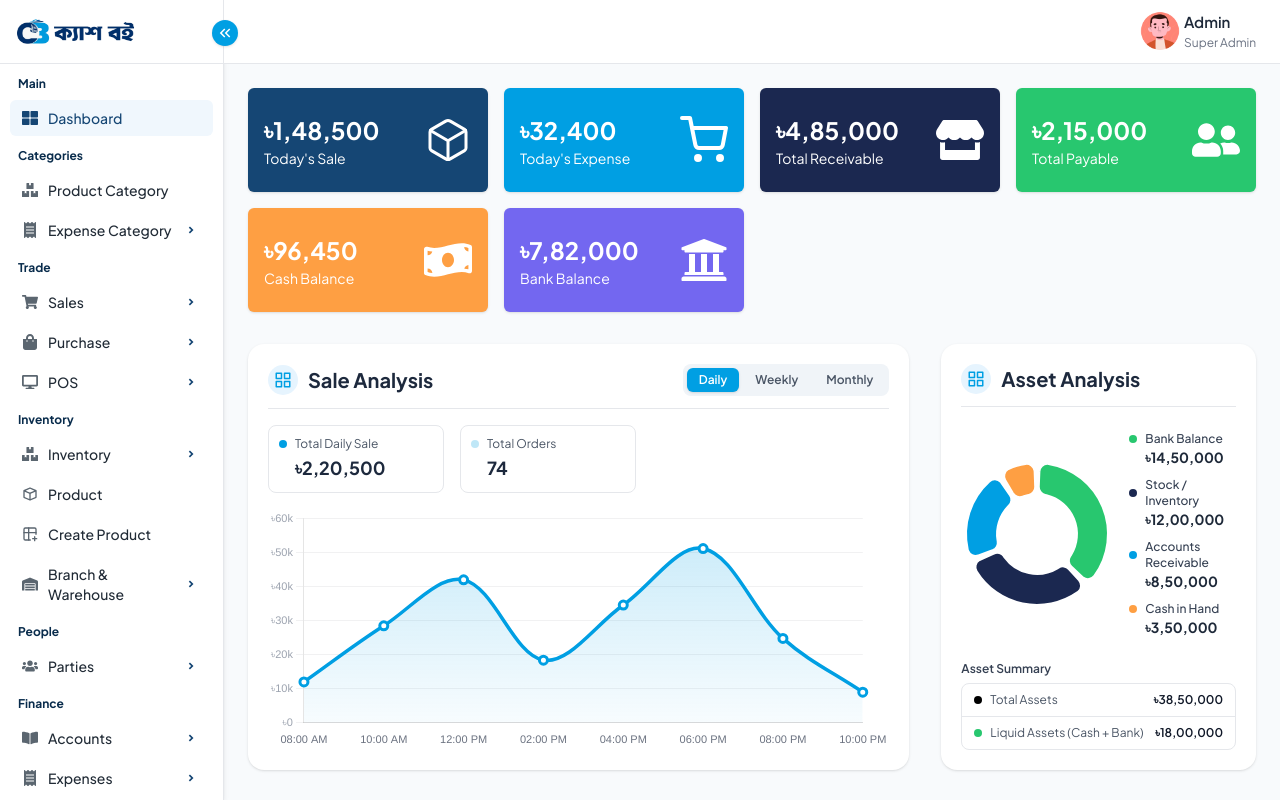
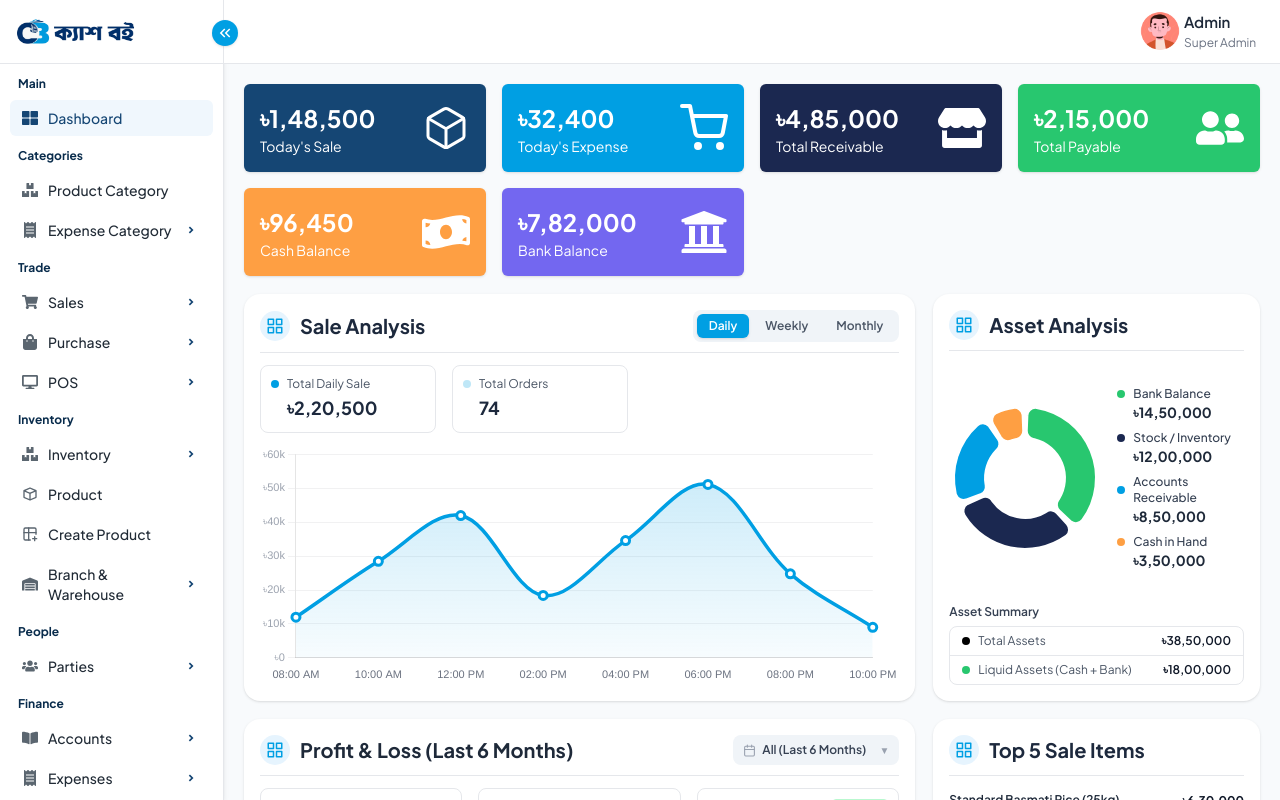
Before and after one commit to Snarecore/Inventory-System, a React (Vite) app: page /admin in a window 1280 px wide. Built offline with nearby package versions, Linux system fonts and the light colour scheme.

Commit message:
fix: dashboard some design related issue

```diff
--- a/src/pages/admin/inventory/create-product/components/ProductForm.tsx
+++ b/src/pages/admin/inventory/create-product/components/ProductForm.tsx
@@ -48,7 +48,7 @@ const initialFieldValues: ProductFormState = {
     unit: "",
     secondary_unit: "",
     secondary_price: "",
-    quantity: "0",
+    quantity: "",
     buy_price: "",
     sell_price: "",
     pcode: "",
@@ -390,7 +390,7 @@ const CreateProductForm = () => {
 
             let cleanQuantity = prev.quantity;
             if (!allowDec && cleanQuantity.includes('.')) {
-                cleanQuantity = cleanQuantity.split('.')[0] || "0";
+                cleanQuantity = cleanQuantity.split('.')[0] || "";
             }
 
             return {
@@ -408,7 +408,7 @@ const CreateProductForm = () => {
         if (!checked) {
             setFieldValues((prev) => ({
                 ...prev,
-                quantity: prev.quantity.includes('.') ? (prev.quantity.split('.')[0] || "0") : prev.quantity
+                quantity: prev.quantity.includes('.') ? (prev.quantity.split('.')[0] || "") : prev.quantity
             }));
         }
     };
--- a/src/pages/admin/main/admin-dashboard/Dashboard.tsx
+++ b/src/pages/admin/main/admin-dashboard/Dashboard.tsx
@@ -9,10 +9,10 @@ import { mockKpiData } from './data/mockDashboardData';
 
 const AdminDashboard: React.FC = () => {
   return (
-    <div className="flex flex-col gap-8 p-6 bg-[#f8fafc]">
+    <div className="flex flex-col gap-4 sm:gap-4.5 p-4 sm:p-5 bg-[#f8fafc]">
       <KpiCardsGrid data={mockKpiData} />
 
-      <div className="grid grid-cols-1 lg:grid-cols-12 gap-8 items-stretch">
+      <div className="grid grid-cols-1 lg:grid-cols-12 gap-4 sm:gap-4.5 items-stretch">
         <div className="col-span-12 lg:col-span-8 flex flex-col h-full">
           <SaleAnalysisChart />
         </div>
@@ -21,7 +21,7 @@ const AdminDashboard: React.FC = () => {
         </div>
       </div>
 
-      <div className="grid grid-cols-1 lg:grid-cols-12 gap-8 items-stretch">
+      <div className="grid grid-cols-1 lg:grid-cols-12 gap-4 sm:gap-4.5 items-stretch">
         <div className="col-span-12 lg:col-span-8 flex flex-col h-full">
           <ProfitLossChart />
         </div>
--- a/src/pages/admin/main/admin-dashboard/components/AssetAnalysisChart.tsx
+++ b/src/pages/admin/main/admin-dashboard/components/AssetAnalysisChart.tsx
@@ -70,24 +70,24 @@ export const AssetAnalysisChart: React.FC = () => {
   }));
 
   return (
-    <div className="w-full h-full bg-white p-5 rounded-2xl shadow-sm flex flex-col justify-between">
+    <div className="w-full h-full bg-white p-4 rounded-2xl shadow-sm flex flex-col justify-between">
       <div>
-        <div className="flex items-center gap-2.5 mb-3">
+        <div className="flex items-center gap-2.5 mb-2.5">
           <span className="bg-[#e6f4fe] text-[#009fe3] p-1.5 rounded-full">
             <FiGrid size={18} />
           </span>
           <p className="text-xl font-bold">Asset Analysis</p>
         </div>
 
-        <div className="border-b border-gray-200 mb-4"></div>
+        <div className="border-b border-gray-200 mb-3"></div>
       </div>
 
-      <div className="flex items-center justify-between gap-4 my-auto py-2">
+      <div className="flex items-center justify-between gap-4 my-auto py-1">
         <div className="h-36 w-36 sm:h-38 sm:w-38 shrink-0">
           <Doughnut data={data} options={options} />
         </div>
 
-        <div className="space-y-2.5 flex-1">
+        <div className="space-y-2 flex-1">
           {legendItems.map((item, index: number) => (
             <div key={index} className="flex flex-col">
               <div className="flex items-center gap-2 text-xs text-gray-600">
@@ -105,10 +105,10 @@ export const AssetAnalysisChart: React.FC = () => {
         </div>
       </div>
 
-      <div className="mt-4">
+      <div className="mt-3">
         <p className="text-xs font-semibold text-gray-700">Asset Summary</p>
         <div className="border border-gray-200 mt-1.5 rounded-lg text-xs overflow-hidden">
-          <div className="flex items-center justify-between border-b border-gray-200 px-3 py-2">
+          <div className="flex items-center justify-between border-b border-gray-200 px-3 py-1.5">
             <p className="flex items-center gap-2 text-gray-600">
               <span className="w-2 h-2 rounded-full inline-block bg-black"></span>
               Total Assets
@@ -116,7 +116,7 @@ export const AssetAnalysisChart: React.FC = () => {
             <p className="font-semibold text-gray-900">৳{mockAssetAnalysis.totalAsset.toLocaleString('en-IN')}</p>
           </div>
 
-          <div className="flex items-center justify-between px-3 py-2">
+          <div className="flex items-center justify-between px-3 py-1.5">
             <p className="flex items-center gap-2 text-gray-600">
               <span className="w-2 h-2 rounded-full inline-block bg-[#28c76f]"></span>
               Liquid Assets (Cash + Bank)
--- a/src/pages/admin/main/admin-dashboard/components/KpiCardsGrid.tsx
+++ b/src/pages/admin/main/admin-dashboard/components/KpiCardsGrid.tsx
@@ -16,7 +16,7 @@ export const KpiCardsGrid: React.FC<KpiCardsGridProps> = ({ data }) => {
     <div className="grid grid-cols-1 sm:grid-cols-2 lg:grid-cols-4 gap-4 w-full cursor-pointer">
       {/* 1. Today's Sale - Primary Navy/Teal */}
       <MotionDiv>
-        <div className="px-4 py-6 rounded-md bg-[var(--color-primary)] text-white shadow-sm hover:shadow-md transition-all duration-300">
+        <div className="px-4 py-4 rounded-md bg-[var(--color-primary)] text-white shadow-sm hover:shadow-md transition-all duration-300">
           <div className="flex items-center justify-between">
             <div>
               <p className="text-[24px] font-bold">{formatCurrency(data.todaysSale)}</p>
@@ -31,7 +31,7 @@ export const KpiCardsGrid: React.FC<KpiCardsGridProps> = ({ data }) => {
 
       {/* 2. Today's Expense - Bright Sky Blue */}
       <MotionDiv>
-        <div className="px-4 py-6 rounded-md bg-[#009fe3] text-white shadow-sm hover:shadow-md transition-all duration-300">
+        <div className="px-4 py-4 rounded-md bg-[#009fe3] text-white shadow-sm hover:shadow-md transition-all duration-300">
           <div className="flex items-center justify-between">
             <div>
               <p className="text-[24px] font-bold">{formatCurrency(data.todaysExpense)}</p>
@@ -46,7 +46,7 @@ export const KpiCardsGrid: React.FC<KpiCardsGridProps> = ({ data }) => {
 
       {/* 3. Total Receivable - Midnight Navy */}
       <MotionDiv>
-        <div className="px-4 py-6 rounded-md bg-[#1b2850] text-white shadow-sm hover:shadow-md transition-all duration-300">
+        <div className="px-4 py-4 rounded-md bg-[#1b2850] text-white shadow-sm hover:shadow-md transition-all duration-300">
           <div className="flex items-center justify-between">
             <div>
               <p className="text-[24px] font-bold">{formatCurrency(data.totalReceivable)}</p>
@@ -61,7 +61,7 @@ export const KpiCardsGrid: React.FC<KpiCardsGridProps> = ({ data }) => {
 
       {/* 4. Total Payable - Emerald Green */}
       <MotionDiv>
-        <div className="px-4 py-6 rounded-md bg-[#28c76f] text-white shadow-sm hover:shadow-md transition-all duration-300">
+        <div className="px-4 py-4 rounded-md bg-[#28c76f] text-white shadow-sm hover:shadow-md transition-all duration-300">
           <div className="flex items-center justify-between">
             <div>
               <p className="text-[24px] font-bold">{formatCurrency(data.totalPayable)}</p>
@@ -76,7 +76,7 @@ export const KpiCardsGrid: React.FC<KpiCardsGridProps> = ({ data }) => {
 
       {/* 5. Cash Balance - Orange / Amber */}
       <MotionDiv>
-        <div className="px-4 py-6 rounded-md bg-[#FE9F43] text-white shadow-sm hover:shadow-md transition-all duration-300">
+        <div className="px-4 py-4 rounded-md bg-[#FE9F43] text-white shadow-sm hover:shadow-md transition-all duration-300">
           <div className="flex items-center justify-between">
             <div>
               <p className="text-[24px] font-bold">{formatCurrency(data.cashBalance)}</p>
@@ -91,7 +91,7 @@ export const KpiCardsGrid: React.FC<KpiCardsGridProps> = ({ data }) => {
 
       {/* 6. Bank Balance - Matching Rich Indigo/Violet */}
       <MotionDiv>
-        <div className="px-4 py-6 rounded-md bg-[#7367f0] text-white shadow-sm hover:shadow-md transition-all duration-300">
+        <div className="px-4 py-4 rounded-md bg-[#7367f0] text-white shadow-sm hover:shadow-md transition-all duration-300">
           <div className="flex items-center justify-between">
             <div>
               <p className="text-[24px] font-bold">{formatCurrency(data.bankBalance)}</p>
--- a/src/pages/admin/main/admin-dashboard/components/ProfitLossChart.tsx
+++ b/src/pages/admin/main/admin-dashboard/components/ProfitLossChart.tsx
@@ -165,10 +165,10 @@ export const ProfitLossChart: React.FC = () => {
   };
 
   return (
-    <div className="w-full h-full bg-white p-5 rounded-2xl shadow-sm flex flex-col justify-between">
+    <div className="w-full h-full bg-white p-4 rounded-2xl shadow-sm flex flex-col justify-between">
       <div>
         {/* Header with Title & Month Filter */}
-        <div className="flex flex-col sm:flex-row sm:items-center justify-between gap-3 mb-3">
+        <div className="flex flex-col sm:flex-row sm:items-center justify-between gap-3 mb-2.5">
           <p className="text-xl font-bold flex items-center gap-2.5 text-gray-800">
             <span className="bg-[#e6f4fe] text-[#009fe3] p-1.5 rounded-full">
               <FiGrid size={18} />
@@ -212,10 +212,10 @@ export const ProfitLossChart: React.FC = () => {
           </div>
         </div>
 
-        <div className="border-b border-gray-200 mb-4"></div>
+        <div className="border-b border-gray-200 mb-3"></div>
 
         {/* Dynamic Metric Stat Boxes */}
-        <div className="flex flex-wrap gap-4 mb-4">
+        <div className="flex flex-wrap gap-4 mb-3">
           <div className="text-sm border border-gray-200 rounded-lg p-2.5 flex-1 min-w-36">
             <div className="flex items-center gap-2">
               <span className="w-2 h-2 rounded-full bg-[#009fe3]"></span>
--- a/src/pages/admin/main/admin-dashboard/components/SaleAnalysisChart.tsx
+++ b/src/pages/admin/main/admin-dashboard/components/SaleAnalysisChart.tsx
@@ -129,9 +129,9 @@ export const SaleAnalysisChart: React.FC = () => {
   );
 
   return (
-    <div className="w-full h-full bg-white p-5 rounded-2xl shadow-sm flex flex-col justify-between">
+    <div className="w-full h-full bg-white p-4 rounded-2xl shadow-sm flex flex-col justify-between">
       <div>
-        <div className="flex items-center justify-between mb-3">
+        <div className="flex items-center justify-between mb-2.5">
           <p className="text-xl font-bold flex items-center gap-2.5">
             <span className="bg-[#e6f4fe] text-[#009fe3] p-1.5 rounded-full">
               <FiGrid size={18} />
@@ -158,10 +158,10 @@ export const SaleAnalysisChart: React.FC = () => {
           </div>
         </div>
 
-        <div className="border-b border-gray-200 mb-4"></div>
+        <div className="border-b border-gray-200 mb-3"></div>
 
         {/* Existing Stat Boxes style */}
-        <div className="flex gap-4 mb-4">
+        <div className="flex gap-4 mb-3">
           <div className="text-sm border border-gray-200 rounded-lg p-2.5 min-w-44">
             <div className="flex items-center gap-2">
               <span className="w-2 h-2 rounded-full bg-[#009fe3]"></span>
--- a/src/pages/admin/main/admin-dashboard/components/TopCustomersWidget.tsx
+++ b/src/pages/admin/main/admin-dashboard/components/TopCustomersWidget.tsx
@@ -4,41 +4,41 @@ import { mockTopCustomers } from '../data/mockDashboardData';
 
 export const TopCustomersWidget: React.FC = () => {
   return (
-    <div className="w-full bg-white p-5 rounded-2xl shadow-sm flex flex-col justify-between h-full">
+    <div className="w-full bg-white p-4 rounded-2xl shadow-sm flex flex-col justify-between h-full">
       <div>
-        <div className="flex items-center gap-2.5 mb-3">
+        <div className="flex items-center gap-2.5 mb-2.5">
           <span className="bg-[#e6f4fe] text-[#009fe3] p-1.5 rounded-full">
             <FiGrid size={18} />
           </span>
           <p className="text-xl font-bold">Top 5 Customers</p>
         </div>
 
-        <div className="border-b border-gray-200 mb-4"></div>
+        <div className="border-b border-gray-200 mb-3"></div>
 
         {/* Customer Table/List */}
         <div className="overflow-x-auto">
           <table className="w-full text-left text-sm">
             <thead>
-              <tr className="border-b border-gray-100 text-xs text-gray-500 font-semibold">
-                <th className="pb-2">#</th>
-                <th className="pb-2">Customer</th>
-                <th className="pb-2">Phone</th>
-                <th className="pb-2 text-center">Orders</th>
-                <th className="pb-2 text-right">Total Spent</th>
+              <tr className="border-b border-gray-100 text-xs text-black font-semibold">
+                <th className="pb-1.5">SL</th>
+                <th className="pb-1.5">Customer</th>
+                <th className="pb-1.5">Phone</th>
+                <th className="pb-1.5 text-center">Orders</th>
+                <th className="pb-1.5 text-right">Total Spent</th>
               </tr>
             </thead>
             <tbody className="divide-y divide-gray-100">
               {mockTopCustomers.map((cust, idx) => (
                 <tr key={cust.id} className="hover:bg-gray-50/70 transition-colors">
-                  <td className="py-2.5 text-xs text-gray-400 font-bold">{idx + 1}</td>
-                  <td className="py-2.5">
-                    <span className="font-semibold text-gray-800">{cust.name}</span>
+                  <td className="py-2 text-xs text-black font-bold">{idx + 1}</td>
+                  <td className="py-2">
+                    <span className="text-black">{cust.name}</span>
                   </td>
-                  <td className="py-2.5 text-xs text-gray-500">{cust.phone}</td>
-                  <td className="py-2.5 text-center text-xs font-semibold text-gray-700">
+                  <td className="py-2 text-xs text-black">{cust.phone}</td>
+                  <td className="py-2 text-center text-xs font-semibold text-black">
                     {cust.ordersCount}
                   </td>
-                  <td className="py-2.5 text-right font-bold text-gray-900">
+                  <td className="py-2 text-right font-bold text-black">
                     ৳{cust.totalPurchases.toLocaleString('en-IN')}
                   </td>
                 </tr>
--- a/src/pages/admin/main/admin-dashboard/components/TopSaleItemsWidget.tsx
+++ b/src/pages/admin/main/admin-dashboard/components/TopSaleItemsWidget.tsx
@@ -4,20 +4,20 @@ import { mockTopSaleItems } from '../data/mockDashboardData';
 
 export const TopSaleItemsWidget: React.FC = () => {
   return (
-    <div className="w-full bg-white p-5 rounded-2xl shadow-sm flex flex-col h-full">
+    <div className="w-full bg-white p-4 rounded-2xl shadow-sm flex flex-col h-full">
       <div>
-        <div className="flex items-center gap-2.5 mb-3">
+        <div className="flex items-center gap-2.5 mb-2.5">
           <span className="bg-[#e6f4fe] text-[#009fe3] p-1.5 rounded-full">
             <FiGrid size={18} />
           </span>
           <p className="text-xl font-bold">Top 5 Sale Items</p>
         </div>
 
-        <div className="border-b border-gray-200 mb-4"></div>
+        <div className="border-b border-gray-200 mb-3"></div>
       </div>
 
       {/* Item List evenly distributed vertically */}
-      <div className="flex flex-col justify-between flex-1 py-1 gap-3.5">
+      <div className="flex flex-col justify-between flex-1 py-1 gap-3">
         {mockTopSaleItems.map((item, index) => (
           <div key={item.id} className="space-y-2">
             <div className="flex items-center justify-between text-xs">
--- a/src/pages/admin/people/parties/components/PartyModal.tsx
+++ b/src/pages/admin/people/parties/components/PartyModal.tsx
@@ -32,7 +32,7 @@ const PartyModal: React.FC<PartyModalProps> = ({
   const [partyPhone, setPartyPhone] = useState("");
   const [partyEmail, setPartyEmail] = useState("");
   const [partyAddress, setPartyAddress] = useState("");
-  const [openingBalance, setOpeningBalance] = useState<string>("0");
+  const [openingBalance, setOpeningBalance] = useState<string>("");
   const [status, setStatus] = useState<"active" | "inactive">("active");
 
   const [isSubmitting, setIsSubmitting] = useState(false);
@@ -47,7 +47,11 @@ const PartyModal: React.FC<PartyModalProps> = ({
         setPartyPhone(partyData.phone || partyData.partyPhone || partyData.phoneNumber || partyData.party_phone || "");
         setPartyEmail(partyData.email || partyData.partyEmail || "");
         setPartyAddress(partyData.address || partyData.partyAddress || "");
-        setOpeningBalance(String(partyData.openingBalance ?? partyData.opening_balance ?? partyData.balance ?? partyData.dueAmount ?? 0));
+        setOpeningBalance(
+          partyData.openingBalance != null || partyData.opening_balance != null || partyData.balance != null || partyData.dueAmount != null
+            ? String(partyData.openingBalance ?? partyData.opening_balance ?? partyData.balance ?? partyData.dueAmount ?? "")
+            : ""
+        );
 
         const rawStatus = String(partyData.status ?? "active").toLowerCase();
         setStatus(rawStatus === "inactive" || rawStatus === "false" || rawStatus === "0" ? "inactive" : "active");
@@ -57,7 +61,7 @@ const PartyModal: React.FC<PartyModalProps> = ({
         setPartyPhone("");
         setPartyEmail("");
         setPartyAddress("");
-        setOpeningBalance("0");
+        setOpeningBalance("");
         setStatus("active");
       }
       setErrors({});
--- a/src/pages/admin/people/parties/components/PartyTable.tsx
+++ b/src/pages/admin/people/parties/components/PartyTable.tsx
@@ -90,10 +90,10 @@ export const PartyTable: React.FC<PartyTableProps> = ({
 
   const tableHeaders = [
     { key: "sl", label: "SL", align: "text-center" },
-    { key: "name", label: "Name", align: "text-left pl-"  },
+    { key: "name", label: "Party Details", align: "text-left" },
     { key: "type", label: "Type", align: "text-left pl-6" },
     { key: "contact", label: "Contact Info", align: "text-left pl-12" },
-    { key: "balance", label: "Opening Balance", align: "text-right pr-10" },
+    { key: "balance", label: "Opening Balance", align: "text-right pr-20" },
     { key: "status", label: "Status", align: "text-center" },
     { key: "action", label: "Actions", align: "text-center" },
   ];
@@ -308,7 +308,7 @@ export const PartyTable: React.FC<PartyTableProps> = ({
                         </td>
 
                         {/* Balance */}
-                        <td className="px-4 py-[9px] pr-10 text-right font-normal text-[13px] text-black">
+                        <td className="px-4 py-[9px] pr-20 text-right font-normal text-[13px] text-black">
                           ৳{balance.toLocaleString("en-IN", { minimumFractionDigits: 2 })}
                         </td>
 
```
